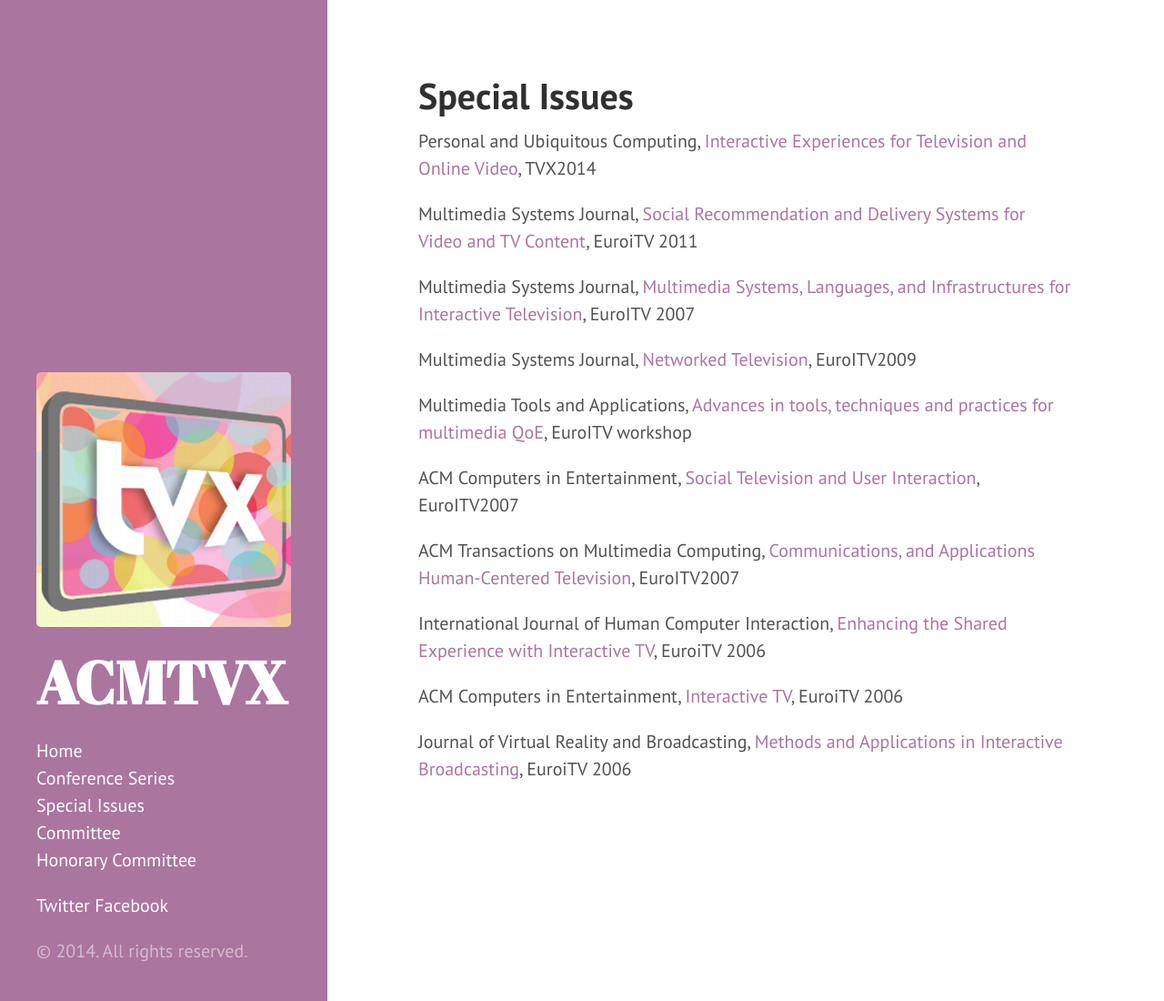
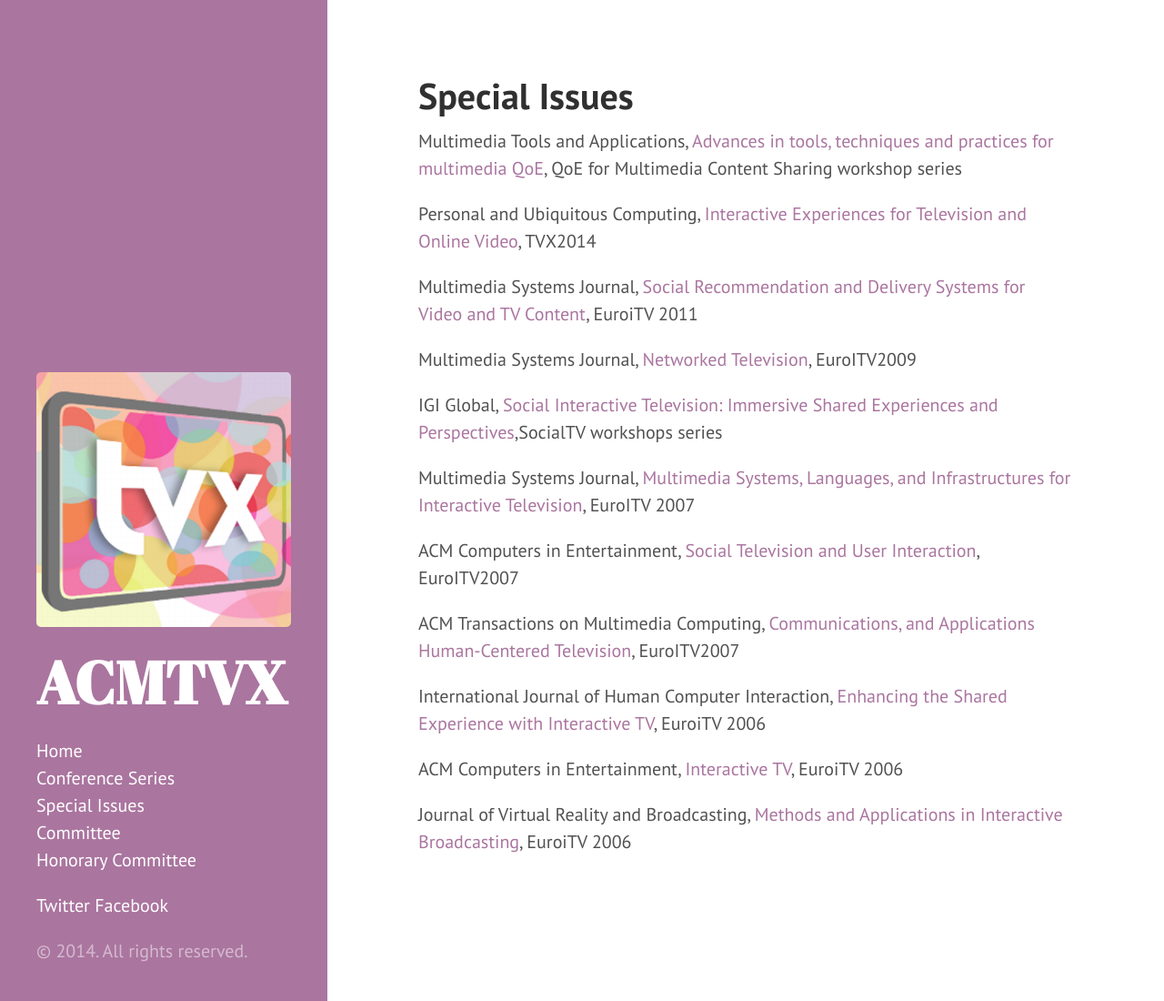
Before and after one commit to acmtvx/www, a Jekyll site: the page built from special_issues.md, in a window 1280 px wide and 1100 px high. Shown: the whole window at 91% size. Built offline with Jekyll 4.4.1, drawn with Linux system fonts in a browser that asks for light colours; Markdown is read by kramdown in place of the engine named in the settings.

Commit message:
Update special_issues.md

```diff
--- a/special_issues.md
+++ b/special_issues.md
@@ -2,15 +2,17 @@
 layout: page
 title: Special Issues
 ---
+Multimedia Tools and Applications, [Advances in tools, techniques and practices for multimedia QoE](http://link.springer.com/article/10.1007%2Fs11042-014-2203-z), QoE for Multimedia Content Sharing workshop series
+
 Personal and Ubiquitous Computing, [Interactive Experiences for Television and Online Video](http://pucitvandvideoexperiences.wordpress.com), TVX2014
 
 Multimedia Systems Journal, [Social Recommendation and Delivery Systems for Video and TV Content](http://link.springer.com/article/10.1007/s00530-013-0345-x), EuroiTV 2011
 
-Multimedia Systems Journal,	[Multimedia Systems, Languages, and Infrastructures for Interactive Television](http://link.springer.com/journal/530/14/2/), EuroITV 2007
-
 Multimedia Systems Journal,	[Networked Television](http://link.springer.com/journal/530/17/1/page/1), EuroITV2009
 
-Multimedia Tools and Applications, [Advances in tools, techniques and practices for multimedia QoE](http://link.springer.com/article/10.1007%2Fs11042-014-2203-z), EuroITV workshop
+IGI Global, [Social Interactive Television: Immersive Shared Experiences and Perspectives](http://www.igi-global.com/book/social-interactive-television/916),SocialTV workshops series
+
+Multimedia Systems Journal,	[Multimedia Systems, Languages, and Infrastructures for Interactive Television](http://link.springer.com/journal/530/14/2/), EuroITV 2007
 
 ACM Computers in Entertainment, [Social Television and User Interaction](http://dl.acm.org/citation.cfm?doid=1350843.1350847), EuroITV2007
 
```
